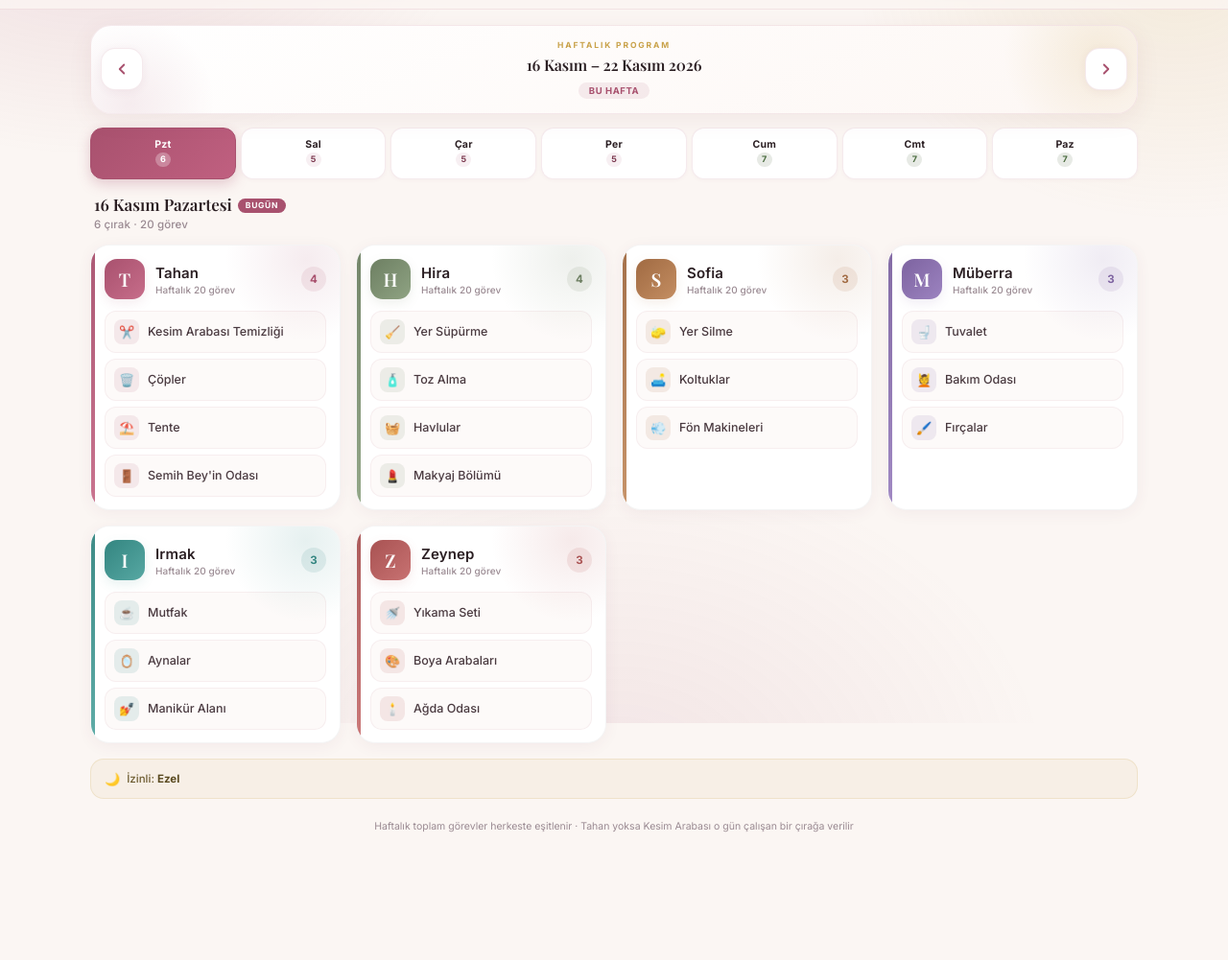
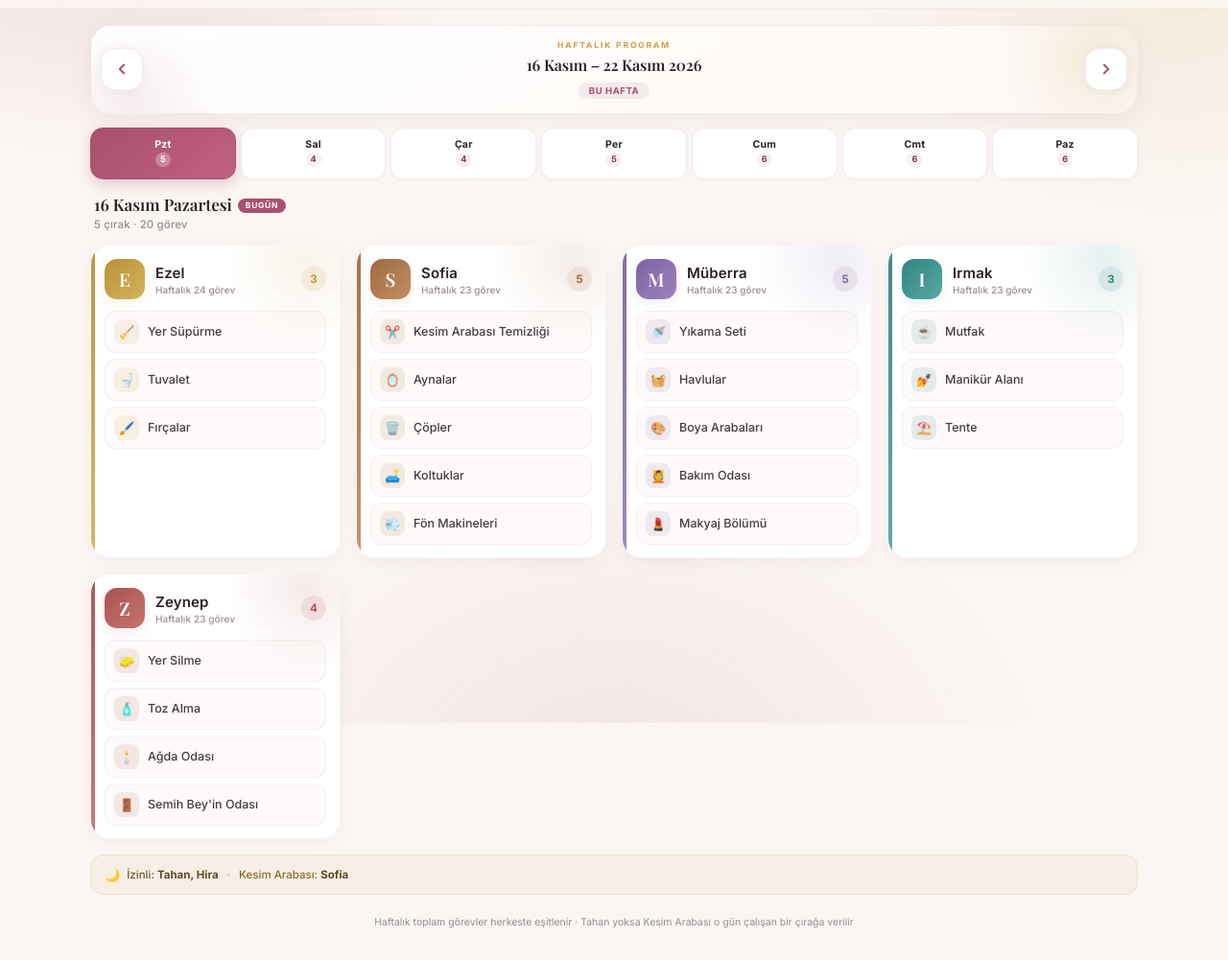
Before and after one commit to xdarkos/ashciraksistem, a plain HTML site: page index.html in a window 1280 px wide. Shown: the part 46-1047 px from the top of the page at 96% size. Before the commit the page ends 947 px from the top, so only its background shows below. Drawn offline with nearby package versions, Linux system fonts and the light colour scheme.

Commit message:
Update index.html

```diff
--- a/index.html
+++ b/index.html
@@ -598,17 +598,23 @@ const WEEK_OVERRIDES = {
   '2026-11-09': {
     'Tahan': [1, 4, 5]
   },
-  /* 16–22 Kasım 2026: herkesin yalnızca 1 izin günü (Pzt–Per arası)
-     Tahan Pazartesi çalışıyor, Perşembe izinli.
-     Müberra (Çarşamba) ve Irmak (Perşembe) farklı günlerde. */
+  /* 16–22 Kasım 2026:
+     - Tahan pazartesiden pazara kadar tüm hafta izinli
+     - Pazartesi izinlisi Ezel değil, Hira (Ezel çalışıyor)
+     - Geri kalan günler aynı
+     Mon: Hira + Tahan izinli
+     Tue: Hira + Sofia + Tahan izinli
+     Wed: Müberra + Zeynep + Tahan izinli
+     Thu: Irmak + Tahan izinli
+     Cum–Paz: yalnızca Tahan izinli, herkes çalışıyor */
   '2026-11-16': {
-    'Ezel':    [0],   // Pazartesi
-    'Hira':    [1],   // Salı
-    'Sofia':   [1],   // Salı
-    'Müberra': [2],   // Çarşamba
-    'Zeynep':  [2],   // Çarşamba
-    'Tahan':   [3],   // Perşembe
-    'Irmak':   [3]    // Perşembe
+    'Tahan':   [0, 1, 2, 3, 4, 5, 6],   // tüm hafta izinli
+    'Ezel':    [],                       // Pazartesi çalışıyor, izin yok
+    'Hira':    [0, 1],                   // Pazartesi (Ezel'in yerine) + Salı
+    'Sofia':   [1],                      // Salı
+    'Müberra': [2],                      // Çarşamba
+    'Zeynep':  [2],                      // Çarşamba
+    'Irmak':   [3]                       // Perşembe
   }
 };
 
@@ -715,7 +721,7 @@ const TODAY_IDX   = (new Date().getDay() + 6) % 7;
 function offDaysFor(name, weekIdx){
   const key = isoDate(mondayOfWeek(weekIdx));
   const ov = WEEK_OVERRIDES[key];
-  if (ov && ov[name]) return ov[name];
+  if (ov && ov[name] !== undefined) return ov[name];
   return OFF_DAYS[name] || [];
 }
 
```
